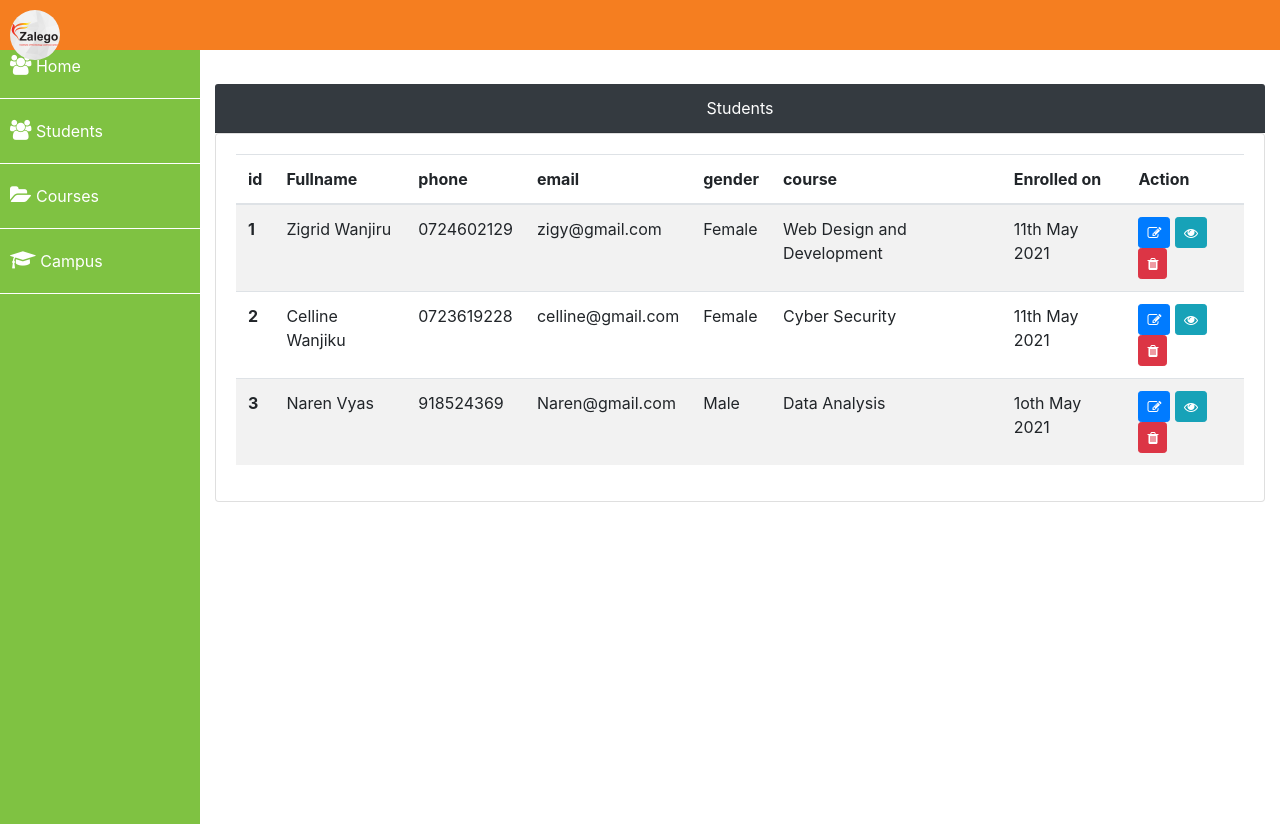
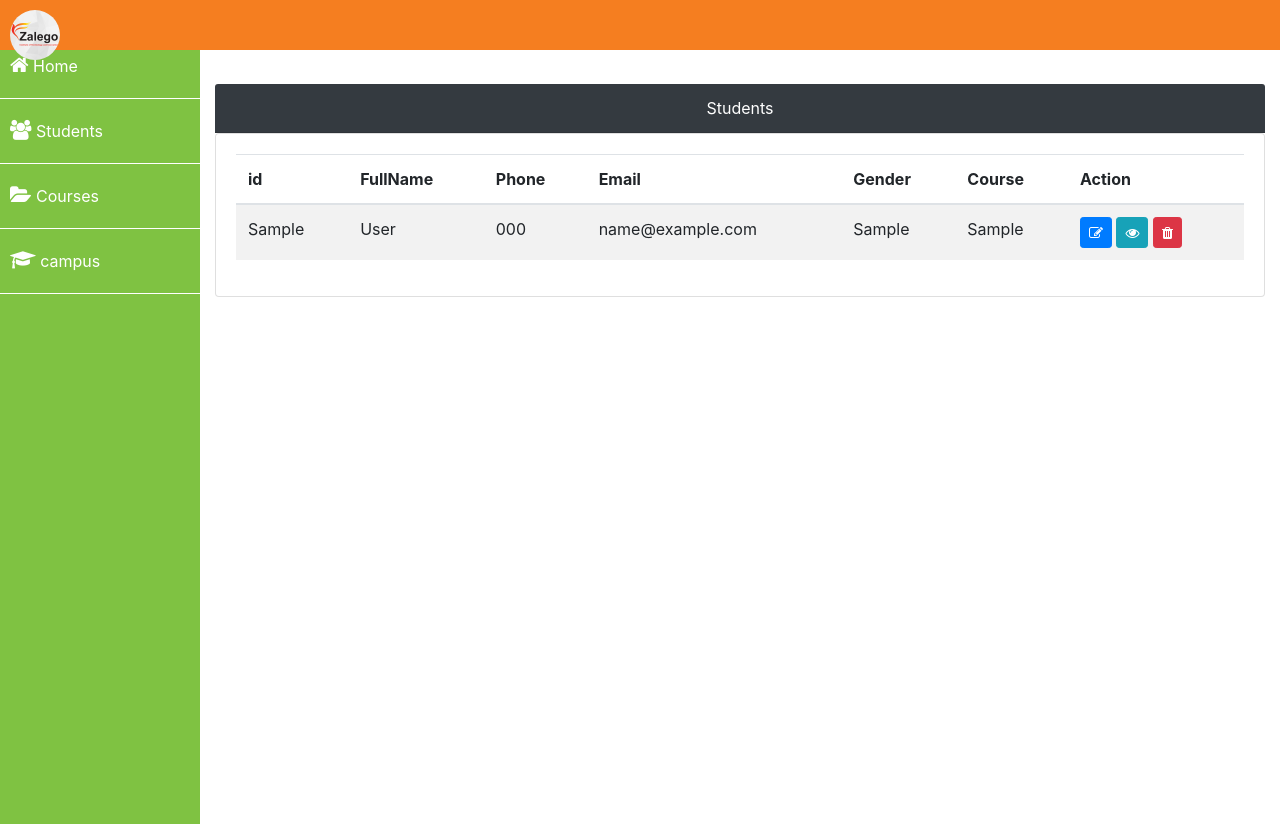
Before and after one commit to kibunjaa/admindashboard, a PHP site: page /students.php in a window 1280 px wide. Run offline with PHP 8.4, Linux system fonts and the light colour scheme; tables that the repository leaves empty or names only in its code hold one stand-in row (values such as "Sample post").

Commit message:
added html syntax

```diff
--- a/webStartingTemplate/includes/header.php
+++ b/webStartingTemplate/includes/header.php
@@ -2,7 +2,7 @@
 
    <div class="header">
 		<img src="images/zalegologo.jpg" alt="Zalego" height="50" width="50" class="rounded-circle">
-          <span><?php echo $_SESSION['login']?></span>
+          <!-- <span><?php echo $_SESSION['login']?></span>  -->
 		<a href="#" class="navbar-trigger"><span></span></a>
 
 		<!-- logout starts here -->
--- a/webStartingTemplate/includes/sidebar.php
+++ b/webStartingTemplate/includes/sidebar.php
@@ -1,29 +1,29 @@
-<br>
+
 <div class="sidebar">
 	<nav>
 		<ul>
 			    <li>
 					<a href="index.php">
-						<span><i class="fa fa-group"></i> </span>
+						<span><i class="fa fa-home"></i> </span>
 						<span>Home</span>
 					</a>
 				</li>
 				<li>
 					<a href="students.php">
 						<span><i class="fa fa-group"></i> </span>
-						<a href="students.php">Students</a>
+						<span> Students</span>
 					</a>
 				</li>
 				<li>
 					<a href="courses.php">
 						<span><i class="fa fa-folder-open"></i> </span>
-						<a href="courses.php">Courses</a>
+					    <span>	Courses</span>
 					</a>
 				</li>
 				<li>
 					<a href="campus.php">
 						<span><i class="fa fa-graduation-cap"></i> </span>
-						<a href="campus.php">campus</a>
+						<span> campus</span>
 					</a>
 				</li>
 		</ul>
--- a/webStartingTemplate/index.php
+++ b/webStartingTemplate/index.php
@@ -21,7 +21,7 @@ session_start();
 	<!-- beginning of header-->
 	<?php require_once('includes/header.php') ?>
 	<!-- end of header -->
-
+<br>
 	<!-- sidebar starts -->
 	<?php require_once('includes/sidebar.php') ?>
 	<!-- sidebar ends -->
--- a/webStartingTemplate/students.php
+++ b/webStartingTemplate/students.php
@@ -1,3 +1,14 @@
+<?php
+$server="localhost";
+$username="root";
+$password="";
+$database="zalego";
+
+$conn=mysqli_connect($server,$username,$password,$database);
+$sql= mysqli_query($conn, "SELECT *FROM enrollment");
+?>
+
+
 <!DOCTYPE html>
 <html>
 <head>
@@ -20,36 +31,9 @@
 		</a>
 	</div>
     <br>
-	<div class="sidebar">
-		<nav>
-			<ul>
-               <li>
-					<a href="index.php">
-						<span><i class="fa fa-group"></i> </span>
-						<span>Home</span>
-					</a>
-				</li>
-				<li>
-					<a href="">
-						<span><i class="fa fa-group"></i> </span>
-						<span>Students</span>
-					</a>
-				</li>
-				<li>
-					<a href="">
-						<span><i class="fa fa-folder-open"></i> </span>
-						<span>Courses</span>
-					</a>
-				</li>
-				<li>
-					<a href="">
-						<span><i class="fa fa-graduation-cap"></i> </span>
-						<span>Campus</span>
-					</a>
-				</li>
-			</ul>
-		</nav>
-	</div>
+	<!-- sidebar starts -->
+	<?php require_once('includes/sidebar.php') ?>
+	<!-- sidebar ends -->
 
 	<div class="main-content">
 		<div class="container-fluid">
@@ -66,60 +50,32 @@
                         <thead>
                             <tr>
                                 <th>id</th>
-                                <th >Fullname</th>
-                                <th >phone</th>
-                                <th >email</th>
-                                <th >gender</th>
-                                <th >course</th>
-                                <th>Enrolled on</th>
+                                <th >FullName</th>
+                                <th >Phone</th>
+                                <th >Email</th>
+                                <th >Gender</th>
+                                <th >Course</th>
                                 <th>Action</th>
                             </tr>
                         </thead>
                         <tbody>
+                            <?php while($fetchEnrollmentRecord= mysqli_fetch_array($sql)) { ?>
                                 <tr>
-                                <th scope="row">1</th>
-                                <td>Zigrid Wanjiru</td>
-                                <td>0724602129</td>
-                                <td>zigy@gmail.com</td>
-                                <td>Female</td>
-                                <td>Web Design and Development</td>
-                                <td>11th May 2021</td>
-                                <td>
-                                    <a href="#" class="btn btn-primary btn-sm"><i class="fa fa-edit"></i> </a>
-                                    <a href="#" class="btn btn-info btn-sm">  <i class="fa fa-eye"></i> </a>
-                                    <a href="#" class="btn btn-danger btn-sm">   <i class="fa fa-trash"></i></a>
-
-                                </td>
-                            </tr>
-                            <tr>
-                                <th scope="row">2</th>
-                                <td>Celline Wanjiku</td>
-                                <td>0723619228</td>
-                                <td>celline@gmail.com</td>
-                                <td>Female</td>
-                                <td>Cyber Security</td>
-                                <td>11th May 2021</td>
-                                <td>
-                                 <a href="#" class="btn btn-primary btn-sm"><i class="fa fa-edit"></i></a>
-                                 <a href="#" class="btn btn-info btn-sm"> <i class="fa fa-eye"></i></a>
-                                 <a href="#" class="btn btn-danger btn-sm"><i class="fa fa-trash"></i></a>
-                                </td>
-
-                            </tr>
-                            <tr>
-                                <th scope="row">3</th>
-                                <td>Naren Vyas</td>
-                                <td>918524369</td>
-                                <td>Naren@gmail.com</td>
-                                <td>Male</td>
-                                <td>Data Analysis</td>
-                                <td>1oth May 2021</td>
+                                    <td> <?php echo $fetchEnrollmentRecord['no']  ?></td>
+                                    <td> <?php echo $fetchEnrollmentRecord['fullname']  ?></td>
+                                    <td> <?php echo $fetchEnrollmentRecord['phonenumber']  ?></td>
+                                    <td> <?php echo $fetchEnrollmentRecord['email']  ?></td>
+                                    <td> <?php echo $fetchEnrollmentRecord['gender']  ?></td>
+                                    <td> <?php echo $fetchEnrollmentRecord['course']  ?></td>
                                     <td>
                                         <a href="#" class="btn btn-primary btn-sm"><i class="fa fa-edit"></i></a>
                                         <a href="#" class="btn btn-info btn-sm"><i class="fa fa-eye"></i></a>
                                         <a href="#" class="btn btn-danger btn-sm"><i class="fa fa-trash"></i></a>
                                     </td>
                                 </tr>
+                            </tr>
+                                </tr>
+                           <?php }?>
                         </tbody>
                     </table>
                 </div>
```
Also changed, not shown: webStartingTemplate/connection.php (+12 -0 lines). Lines whose indentation alone changed are shown as unchanged.
